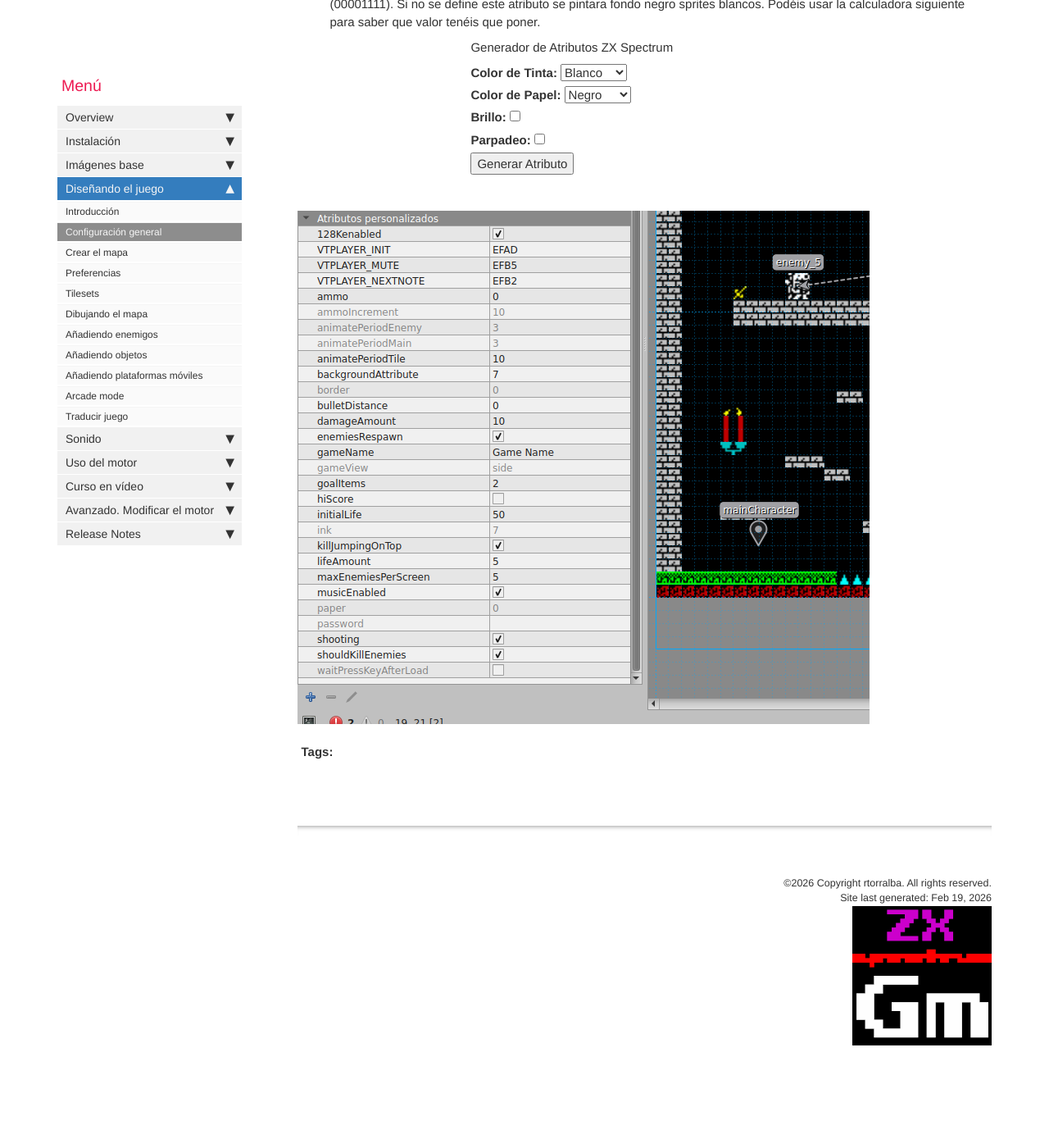
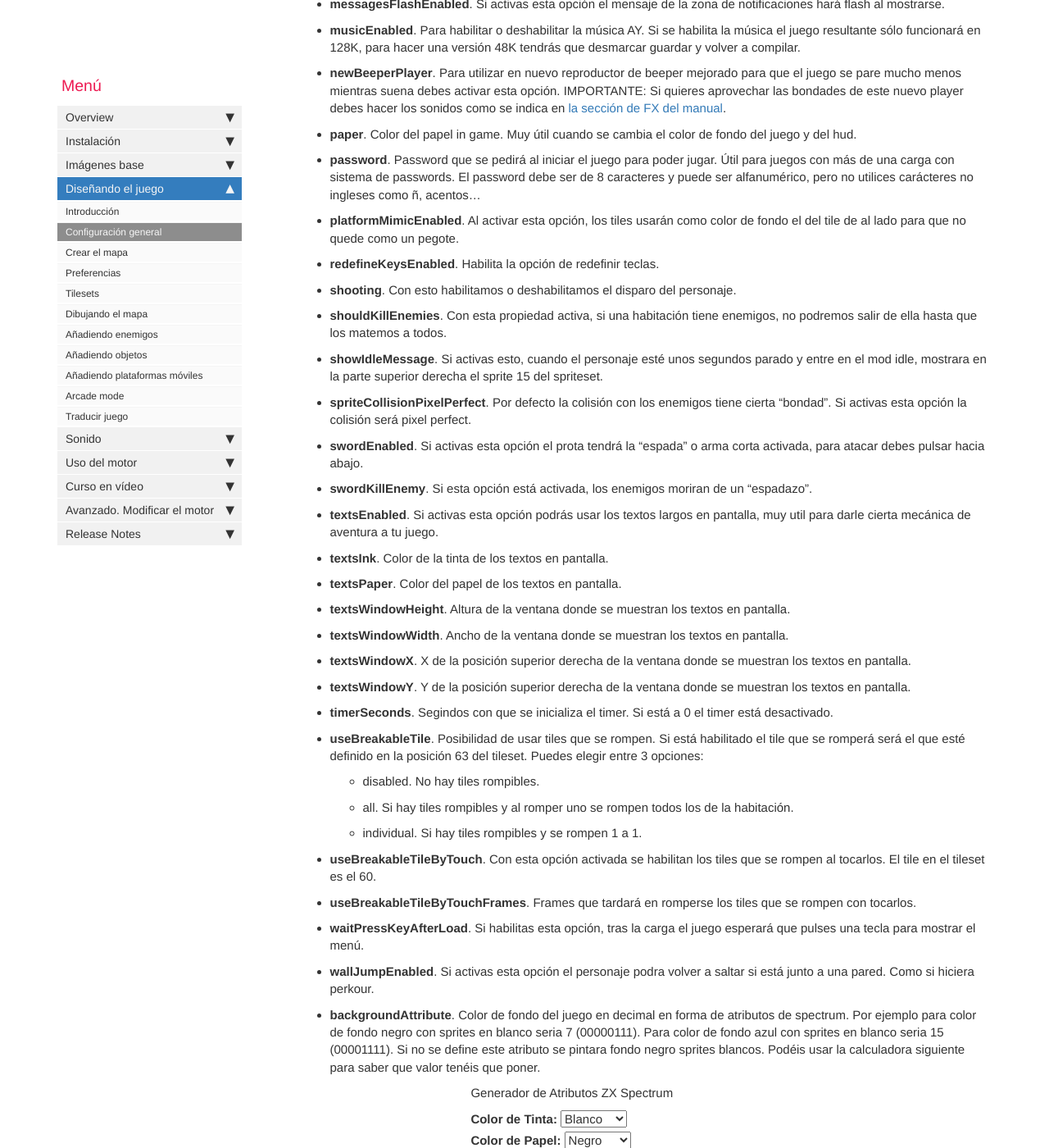
Before and after one commit to rtorralba/zx-game-maker-www, a Jekyll site: the page built from pages/mydoc/mydoc_tiled_general_configuration.md, in a window 1280 px wide and 1400 px high, scrolled down 2296 px. Shown: the whole window at 82% size. Built offline with Jekyll 4.4.1, drawn with Linux system fonts in a browser that asks for light colours; comment, search, counter and statistics services are not loaded; before the commit the page ends 3631 px from its top, so only the background shows below that; some of the changed text lies outside the part shown.

Commit message:
Enhance documentation for tileset and game configuration
- Updated tileset documentation to include new tile functionalities (tiles 60-64, 187-192).
- Revised Python installation instructions to specify version 3.13.11 and provided direct download links.
- Expanded general configuration options in Tiled documentation, adding new properties for arcade mode, item interactions, and gameplay mechanics.

```diff
--- a/pages/mydoc/mydoc_tiled_general_configuration.md
+++ b/pages/mydoc/mydoc_tiled_general_configuration.md
@@ -20,15 +20,25 @@
 * **animatePeriodEnemy**. Número más alto, animación de los enemigos más lenta.
 * **animatePeriodMain**. Número más alto, animación del personaje principal más lenta.
 * **animatePeriodTile**. Número más alto, animación de los tiles más lenta.
+* **arcadeHurryUpSeconds**. Segundos restantes para que el modo "Hurry up" se active y se acelere la música.
 * **arcadeMode**. Si esta propiedad está activada el juego se comportará en modo arcade. Puedes ver este comportamiento [aqui](https://gm.retrojuegos.org/mydoc_tiled_arcade_mode.html).
+* **arcadeModeFirstScreen**. Puedes establecer en que pantalla empieza el juego, muy útil en el modo arcade para poder probar pantallas en concreto.
+* **arcadeModeResetOnKill**. Si activas esta opción toda la pantalla se reiniciará cuando te maten.
+* **arcadeModeUseSpriteId**. Si esta opción es distinto de 0, al terminar de recoger los items, en el arcade mode se mostrará el sprite ID selccionado. Por ejemplo puede usar el de escalera si tu juego no tiene.
+* **arcadeShowIntermediateScreen**. Si esta opción está activada, al final de cada pantalla se mostrará una pantalla de conteo.
 * **border**. Color del borde in game. Muy útil cuando se cambia el color de fondo del juego y del hud.
 * **borderColorItem**. Color que quieres que muestre el juego si el prota recoge un item. Solo se activará esta opción si eliges un color distinto del que tengas establecido en border.
 * **borderColorKey**. Color que quieres que muestre el juego si el prota recoge una llave. Solo se activará esta opción si eliges un color distinto del que tengas establecido en border.
 * **borderColorLife**. Color que quieres que muestre el juego si el prota recoge vida. Solo se activará esta opción si eliges un color distinto del que tengas establecido en border.
 * **bulletDistance**. Distancia que queramos que recorra la bala. El valor 0 se traduce como distancia infinita, la bala no parará hasta que choque con algún obstáculo. Si seteamos una distancia corta como de 2, da el efecto de que el personaje ataca con el arma a corta distancia como una espada.
+* **controlledGameSpeed**. Si activas esta opción la velocidad del juego será más regular aunque en una pantalla no haya enemigos.
+* **currentStageEnabled**. Con esta opción puedes mostrar en el hud en que pantalla está el personaje actualmente, muy util para el modo arcade.
 * **damageAmount**. Cuánto daño le hacen al personaje los enemigos.
+* **dashAlwaysAvailable**. Si activas está opción el personaje tendrá el dash disponible desde el principio. Para activarla debes tener el dashEnabled activado.
+* **dashEnabled**. Al activar esta opción el personaje podrá usar el dash, bien desde el principio o bien recogiendo el item que le da esta habilidad. Para usarlo debes pulsar hacia arriba cuando estés en el aire.
 * **disableContinuousJump**. Si habilitas esta opción el personaje no estará continuamente saltando si mantienes pulsado hacia arriba, para volver a saltar deberás soltar el botón arriba y volver a pulsarlo.
 * **enemiesRespawn**. Si los enemigos (no invencibles) vuelven a aparecer des pués de matarlos al volver a entrar en la habitación.
+* **finishGameEnemy**. Aqui puedes indicar a que enemigo debes matar para que termine el juego. Solo funcionará si en la opción finishGameObjective tienes seleccionada la opción killSpecificEnemy o itemsAndKillEnemy.
 * **gameName**. Nombre del juego. Aparecerá en el título loading cuando carga y el tap se generará con este nombre. 10 carácteres como máximo sin carácteres especiales (acentos, ñ...)
 * **gameView**. Tipo de juego a desarrollar, side es un juego de plataformas lateral, y overhead, un juego de vista cenital.
 * **goalItems**. Número de items necesarios para finalizar el juego.
@@ -38,6 +48,7 @@
 * **ink**. Color de la tinta in game. Muy útil cuando se cambia el color de fondo del juego y del hud.
 * **itemsCountdown**. El marcador de items mostrará el número total de items que tiene que conseguir el jugador al principio del juego e irá descendiendo para que veas los items que te quedan por recoger.
 * **itemsEnabled**. Si no está habilitado no se mostrará el marcador de items.
+* **itemsToOpenDoors**. Si habilitas esta opción puedes poner una puerta que no se abrirá hasta que hayas recogido ese numero de items. Muy útil para que por ejemplo no se pueda acceder al boss final hasta que casi hayas completado el juego.
 * **jetPackFuel**. La cantidad de fuel para el jetPack, se es ditinto de 0 el personaje no saltará y se impulsará con el jetPack.
 * **jumpType**. **constant** Salto con una velocidad hacia arriba y hacia abajo constante, el original del motor. **accelerated** Salto con deceleración hacia arriba y acelereción hacia abajo.
 * **keysEnabled**. Si no está habilitado no se podrán usar llaves ni puertas de las que se abren con llaves.
@@ -46,22 +57,40 @@
 * **lifeAmount**. Cantidad de vida que incrementa al personaje los items **life**.
 * **livesMode**. Habilitado tu personaje morirá cada vez que reciba daño perdiendo 1 vida y volviendo al punto donde entró de la pantalla actual. A su vez sólo ganará 1 vida con los items **life**. Puedes ver este comportamiento [aqui](https://gm.retrojuegos.org/mydoc_tiled_lives_mode.html).
 * **mainCharacterExtraFrame**. Si está habilitado, la animación del personaje usara el frame extra.
+* **mainCharacterInvencible**. Si activas esta opción el prota será invencible, muy util para probar el juego y ver pantallas.
 * **maxAnimatedTilesPerScreen**. Máximo de tiles animados por pantalla.
 * **maxEnemiesPerScreen**. Se puede configurar la cantidad de enemigos que aparecen en pantalla (hasta 5). Evitar poner más de los que se usan para optimizar espacio.
 * **messagesEnabled**. Si se activa esta opción se mostrará un mensaje de ayuda cuando se entre en contacto con algún item. puerta...
+* **messagesFlashEnabled**. Si activas esta opción el mensaje de la zona de notificaciones hará flash al mostrarse.
 * **musicEnabled**. Para habilitar o deshabilitar la música AY. Si se habilita la música el juego resultante sólo funcionará en 128K, para hacer una versión 48K tendrás que desmarcar guardar y volver a compilar.
 * **newBeeperPlayer**. Para utilizar en nuevo reproductor de beeper mejorado para que el juego se pare mucho menos mientras suena debes activar esta opción. IMPORTANTE: Si quieres aprovechar las bondades de este nuevo player debes hacer los sonidos como se indica en [la sección de FX del manual](/mydoc_sound_fx.html).
 * **paper**. Color del papel in game. Muy útil cuando se cambia el color de fondo del juego y del hud.
 * **password**. Password que se pedirá al iniciar el juego para poder jugar. Útil para juegos con más de una carga con sistema de passwords. El password debe ser de 8 caracteres y puede ser alfanumérico, pero no utilices carácteres no ingleses como ñ, acentos...
+* **platformMimicEnabled**. Al activar esta opción, los tiles usarán como color de fondo el del tile de al lado para que no quede como un pegote.
 * **redefineKeysEnabled**. Habilita la opción de redefinir teclas.
 * **shooting**. Con esto habilitamos o deshabilitamos el disparo del personaje.
 * **shouldKillEnemies**. Con esta propiedad activa, si una habitación tiene enemigos, no podremos salir de ella hasta que los matemos a todos.
+* **showIdleMessage**. Si activas esto, cuando el personaje esté unos segundos parado y entre en el mod idle, mostrara en la parte superior derecha el sprite 15 del spriteset.
+* **spriteCollisionPixelPerfect**. Por defecto la colisión con los enemigos tiene cierta "bondad". Si activas esta opción la colisión será pixel perfect.
+* **swordEnabled**. Si activas esta opción el prota tendrá la "espada" o arma corta activada, para atacar debes pulsar hacia abajo.
+* **swordKillEnemy**. Si esta opción está activada, los enemigos moriran de un "espadazo".
+* **textsEnabled**. Si activas esta opción podrás usar los textos largos en pantalla, muy util para darle cierta mecánica de aventura a tu juego.
+* **textsInk**. Color de la tinta de los textos en pantalla.
+* **textsPaper**. Color del papel de los textos en pantalla.
+* **textsWindowHeight**. Altura de la ventana donde se muestran los textos en pantalla.
+* **textsWindowWidth**. Ancho de la ventana donde se muestran los textos en pantalla.
+* **textsWindowX**. X de la posición superior derecha de la ventana donde se muestran los textos en pantalla.
+* **textsWindowY**. Y de la posición superior derecha de la ventana donde se muestran los textos en pantalla.
+* **timerSeconds**. Segindos con que se inicializa el timer. Si está a 0 el timer está desactivado.
 * **useBreakableTile**. Posibilidad de usar tiles que se rompen. Si está habilitado el tile que se romperá será el que esté definido en la posición 63 del tileset.
 Puedes elegir entre 3 opciones:
     * disabled. No hay tiles rompibles.
     * all. Si hay tiles rompibles y al romper uno se rompen todos los de la habitación.
     * individual. Si hay tiles rompibles y se rompen 1 a 1.
+* **useBreakableTileByTouch**. Con esta opción activada se habilitan los tiles que se rompen al tocarlos. El tile en el tileset es el 60.
+* **useBreakableTileByTouchFrames**. Frames que tardará en romperse los tiles que se rompen con tocarlos.
 * **waitPressKeyAfterLoad**. Si habilitas esta opción, tras la carga el juego esperará que pulses una tecla para mostrar el menú.
+* **wallJumpEnabled**. Si activas esta opción el personaje podra volver a saltar si está junto a una pared. Como si hiciera perkour.
 * **backgroundAttribute**. Color de fondo del juego en decimal en forma de atributos de spectrum. Por ejemplo para color de fondo negro con sprites en blanco seria 7 (00000111). Para color de fondo azul con sprites en blanco seria 15 (00001111). Si no se define este atributo se pintara fondo negro sprites blancos. Podéis usar la calculadora siguiente para saber que valor tenéis que poner.
 
 <div style="margin: auto; width: 50%">
```
Also changed, not shown: pages/mydoc/mydoc_images_tileset.md (+12 -2 lines), pages/mydoc/mydoc_install_python.md (+6 -2 lines), images/tiles.png, images/tiles.svg (added).
